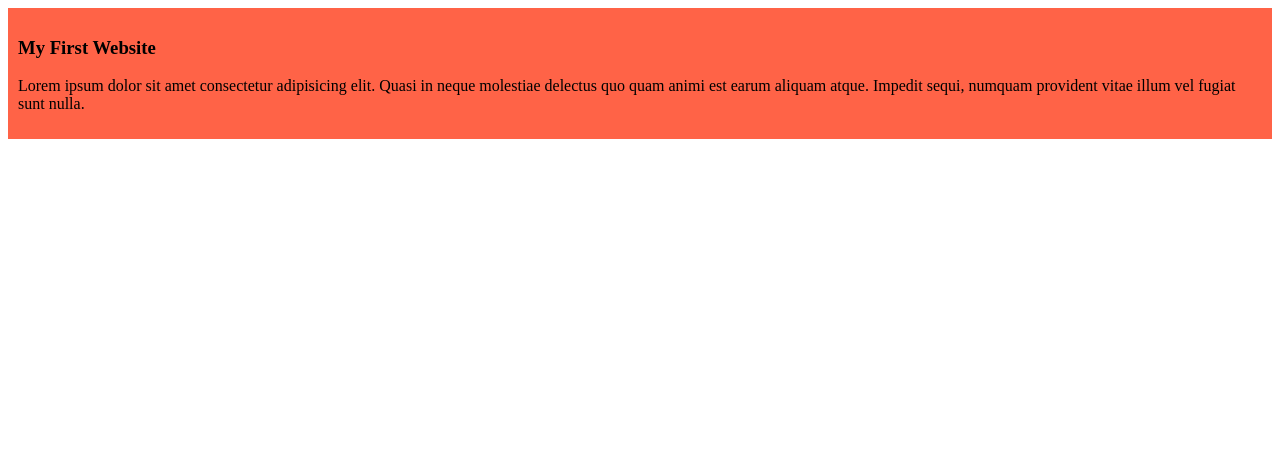
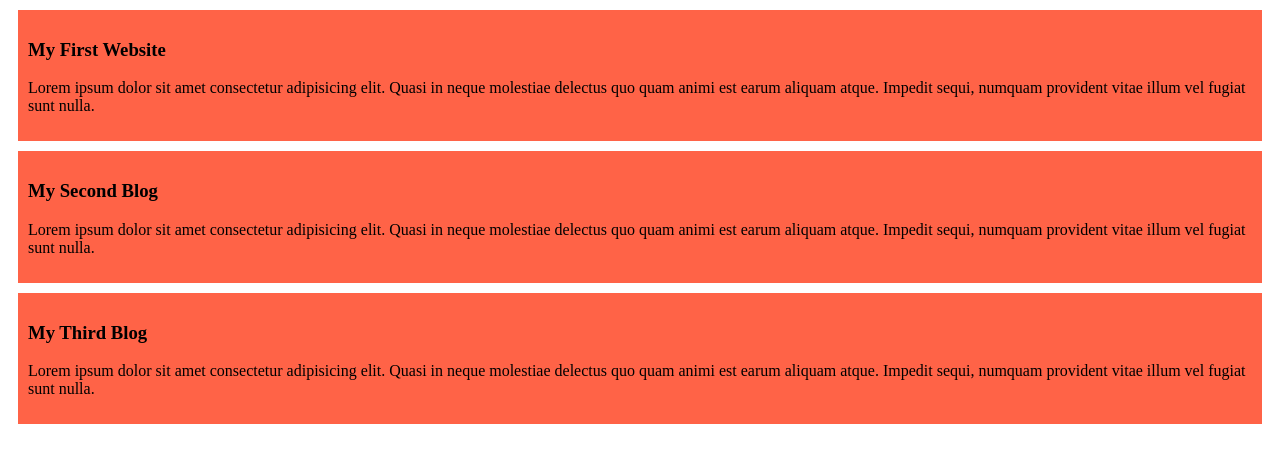
Before and after one commit to farahanch/my-new-website, a plain HTML site: page index.html in a window 1280 px wide. Drawn offline with Linux system fonts and the light colour scheme.

Commit message:
added the second and the third blog

```diff
--- a/index.html
+++ b/index.html
@@ -11,5 +11,13 @@
         <h3>My First Website</h3>
         <p>Lorem ipsum dolor sit amet consectetur adipisicing elit. Quasi in neque molestiae delectus quo quam animi est earum aliquam atque. Impedit sequi, numquam provident vitae illum vel fugiat sunt nulla.</p>
     </div>
+    <div>
+        <h3>My Second Blog</h3>
+        <p>Lorem ipsum dolor sit amet consectetur adipisicing elit. Quasi in neque molestiae delectus quo quam animi est earum aliquam atque. Impedit sequi, numquam provident vitae illum vel fugiat sunt nulla.</p>
+    </div>
+    <div>
+        <h3>My Third Blog</h3>
+        <p>Lorem ipsum dolor sit amet consectetur adipisicing elit. Quasi in neque molestiae delectus quo quam animi est earum aliquam atque. Impedit sequi, numquam provident vitae illum vel fugiat sunt nulla.</p>
+    </div>
 </body>
 </html>
--- a/styles/blog.css
+++ b/styles/blog.css
@@ -1,4 +1,5 @@
 div{
     background-color: tomato;
     padding: 10px;
+    margin: 10px;
 }
```
